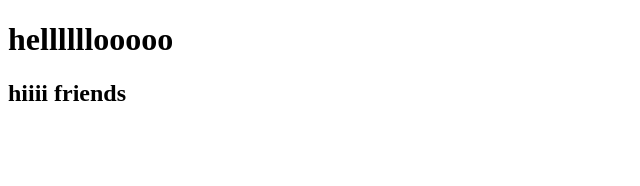
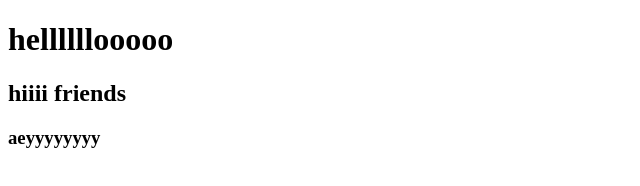
Before and after one commit to Dhruv-1911/test, a plain HTML site: page index.html in a window 1280 px wide. Shown: the whole page, without its empty margins (0-640 px from the left). Drawn offline with Linux system fonts and the light colour scheme.

Commit message:
h3 tag add

```diff
--- a/index.html
+++ b/index.html
@@ -9,6 +9,7 @@
         hellllllooooo
     </h1>
     <h2>hiiii friends</h2>
+    <h3>aeyyyyyyyy</h3>
 </head>
 <body>
 
```
